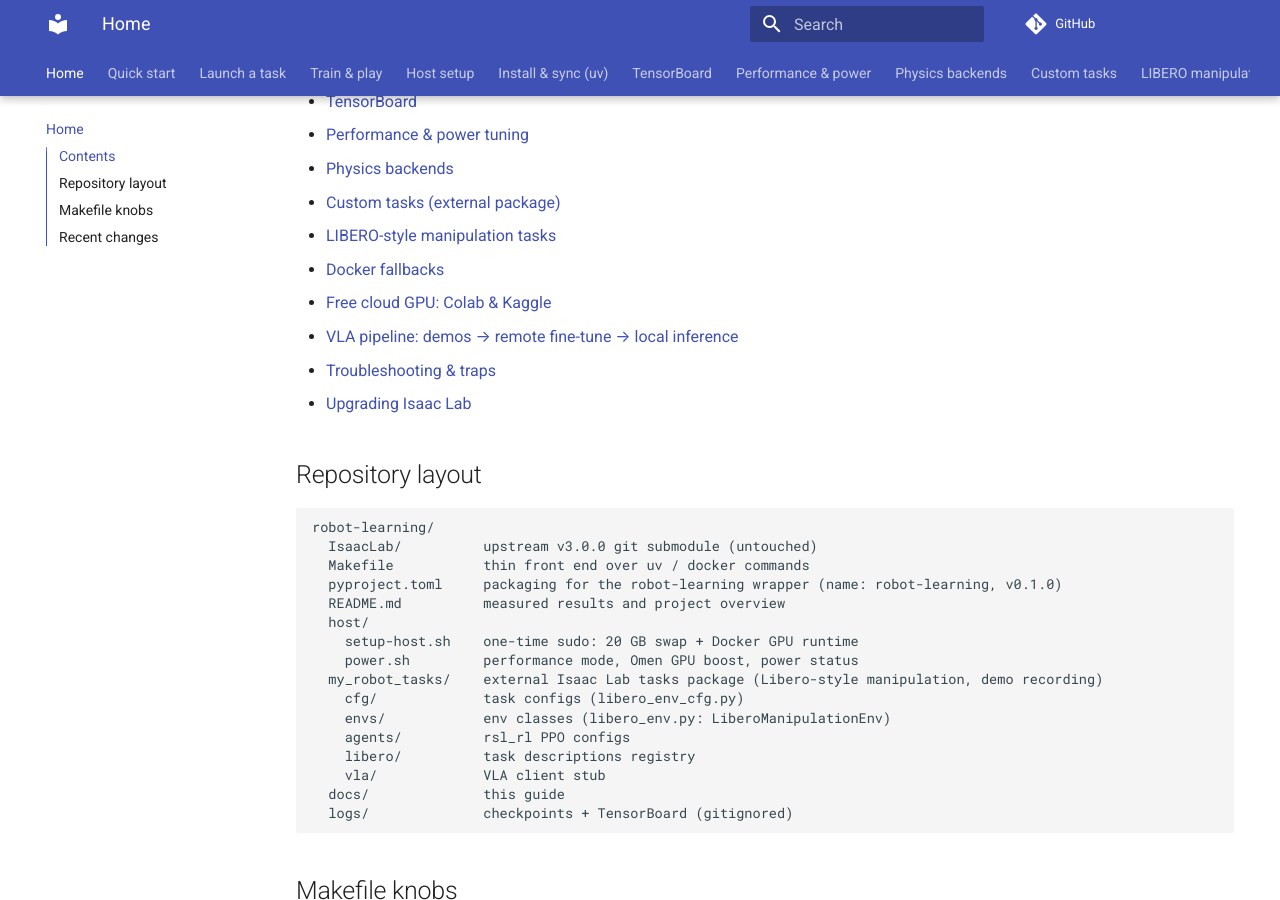
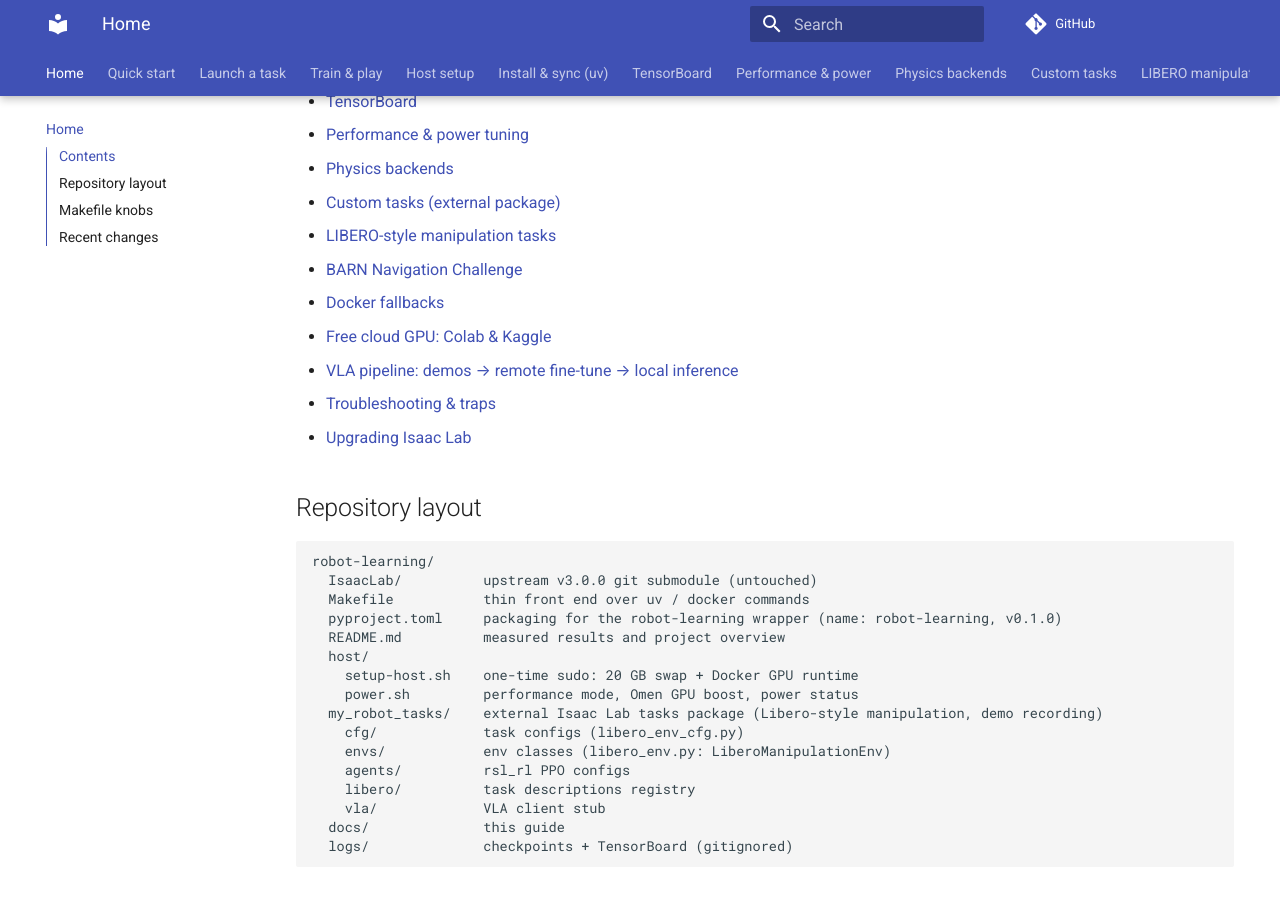
Before and after one commit to Pana1v/robot-learning, an MkDocs documentation site: the page built from docs/index.md, in a window 1280 px wide and 900 px high, scrolled down 449 px. Built offline with MkDocs 1.6.1 and Material for MkDocs 9.7.7, drawn with Linux system fonts in a browser that asks for light colours; comment, search, counter and statistics services are not loaded.

Commit message:
docs(barn): add BARN Navigation Challenge to docs index
Adds barn-nav.md to the docs table of contents so the BARN port is
discoverable alongside LIBERO and custom tasks.

```diff
--- a/docs/index.md
+++ b/docs/index.md
@@ -14,6 +14,7 @@ This repo is a thin uv-based front end over [Isaac Lab 3.0](https://github.com/i
 - [Physics backends](physics-backends.md)
 - [Custom tasks (external package)](custom-tasks.md)
 - [LIBERO-style manipulation tasks](libero-tasks.md)
+- [BARN Navigation Challenge](barn-nav.md)
 - [Docker fallbacks](docker.md)
 - [Free cloud GPU: Colab & Kaggle](colab-kaggle.md)
 - [VLA pipeline: demos → remote fine-tune → local inference](vla-pipeline.md)
```
